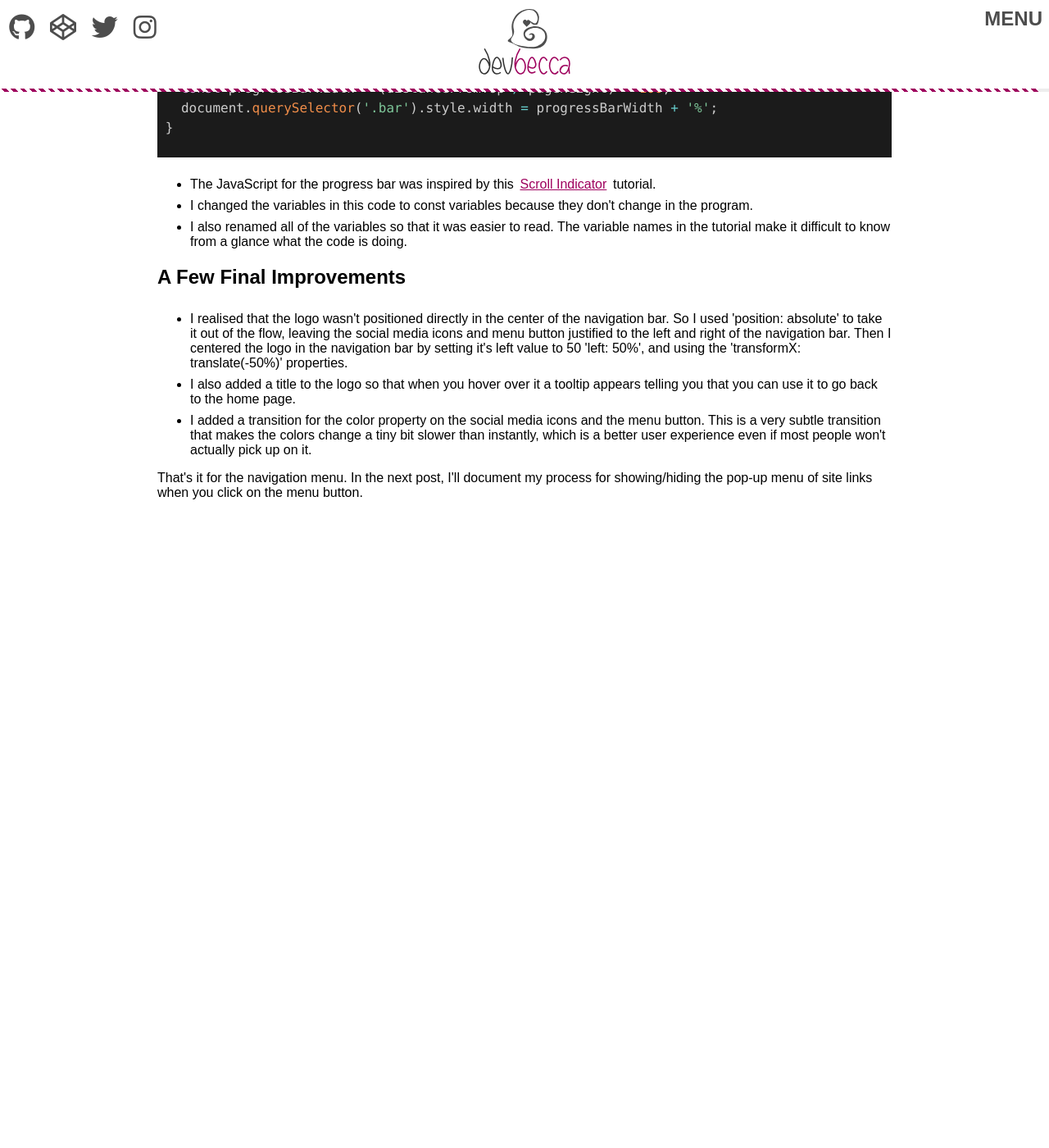
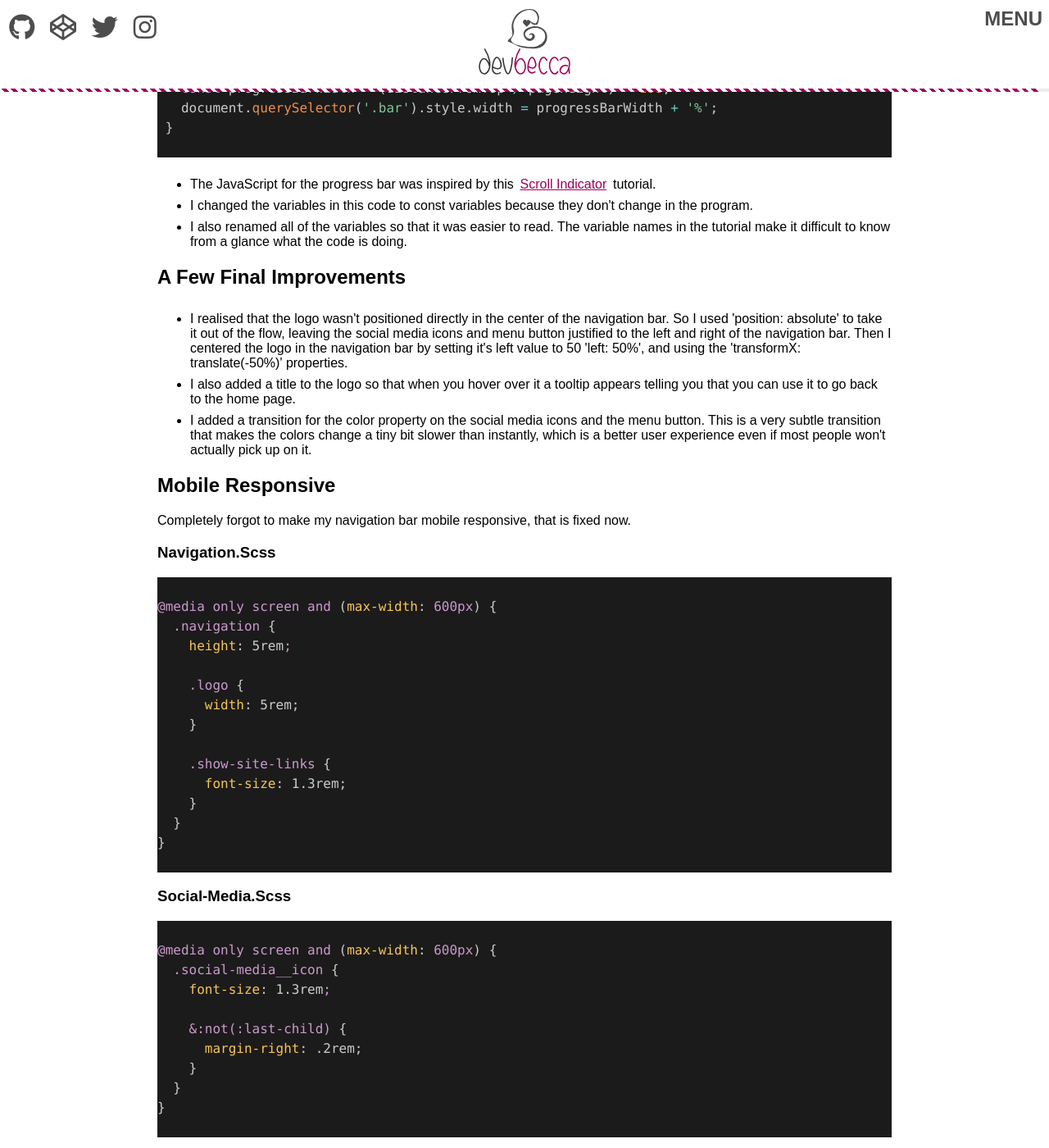
Before and after one commit to Becca9941/Becca9941.github.io, a Jekyll site: the page built from _posts/2019-08-11-building-navigation-menu-with-progress-bar.html, in a window 1280 px wide and 1400 px high, scrolled down 5221 px. Shown: the whole window at 82% size. Built offline with Jekyll 4.4.1, drawn with Linux system fonts in a browser that asks for light colours; nearby versions of some CDN libraries; before the commit the page ends 5847 px from its top, so only the background shows below that.

Commit message:
provided code for making navigation responsive

```diff
--- a/_posts/2019-08-11-building-navigation-menu-with-progress-bar.html
+++ b/_posts/2019-08-11-building-navigation-menu-with-progress-bar.html
@@ -246,4 +246,44 @@ tags: [css, sass, html, navigation menu, progress bar]
   <li>I added a transition for the color property on the social media icons and the menu button. This is a very subtle transition that makes the colors change a tiny bit slower than instantly, which is a better user experience even if most people won't actually pick up on it.</li>
 </ul>
 
+<h2>Mobile Responsive</h2>
+
+<p>Completely forgot to make my navigation bar mobile responsive, that is fixed now.</p>
+
+<h3>Navigation.scss</h3>
+
+<pre>
+<code class="lang-css">
+@media only screen and (max-width: 600px) {
+  .navigation {
+    height: 5rem;
+
+    .logo {
+      width: 5rem;
+    }
+
+    .show-site-links {
+      font-size: 1.3rem;
+    }
+  }
+}
+</code>
+</pre>
+
+<h3>Social-media.scss</h3>
+
+<pre>
+<code class="lang-css">
+@media only screen and (max-width: 600px) {
+  .social-media__icon {
+    font-size: 1.3rem;
+
+    &:not(:last-child) {
+      margin-right: .2rem;
+    }
+  }
+}
+</code>
+</pre>
+
 <p>That's it for the navigation menu. In the next post, I'll document my process for showing/hiding the pop-up menu of site links when you click on the menu button.</p>
```
